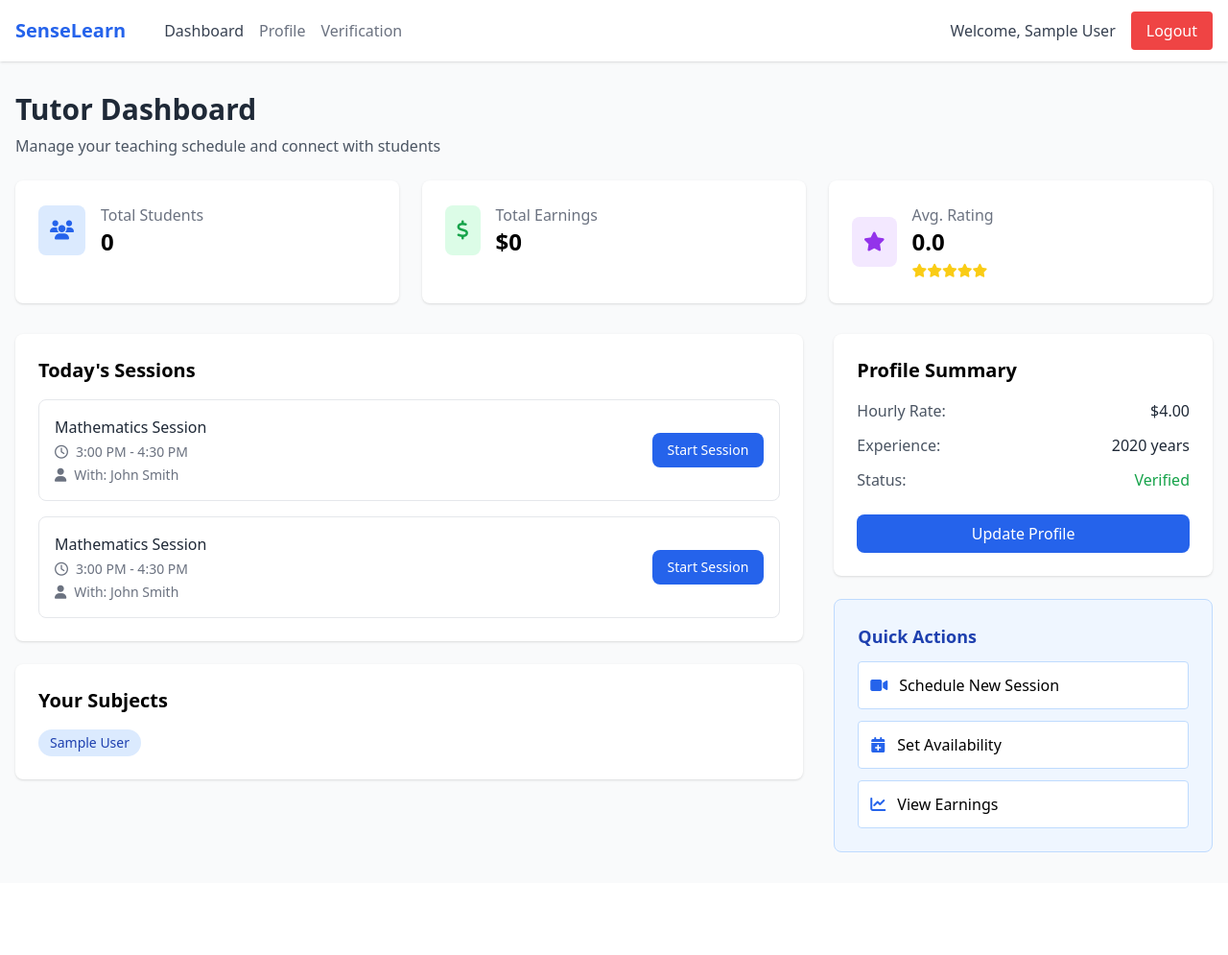
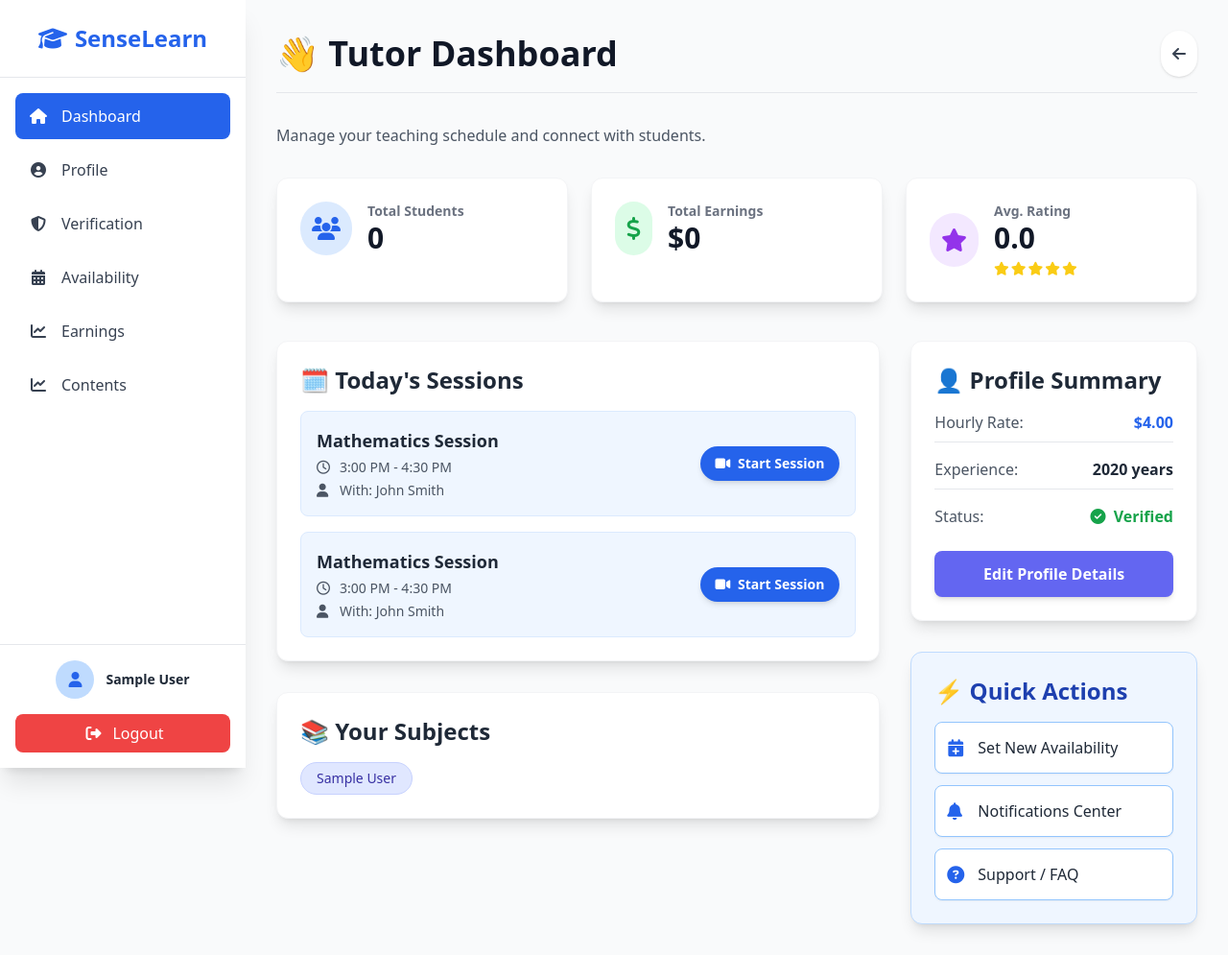
Before and after one commit to jubair2002/senseLearn-learning-hub, a Flask app: template templates/tutor/dashboard.html in a window 1280 px wide. Shown: the whole page at 96% size. Before the commit the page ends 888 px from the top, so only its background shows below. Run offline with Flask 3, Linux system fonts and the light colour scheme; the template is opened without the code that fills it: values that come from a table or form of the project are taken from there, others are empty; tables that the repository leaves empty hold one stand-in row (values such as "Sample post"); some libraries are stand-ins or nearby versions.

Commit message:
update dashboard desgin in tutor side

```diff
--- /dev/null
+++ b/templates/tutor/base_tutor.html
@@ -0,0 +1,144 @@
+<!DOCTYPE html>
+<html lang="en">
+<head>
+    <meta charset="UTF-8">
+    <meta name="viewport" content="width=device-width, initial-scale=1.0">
+    <title>{% block title %}Tutor Dashboard{% endblock %} - SenseLearn</title>
+    <script src="https://cdn.tailwindcss.com"></script>
+    <link rel="stylesheet" href="https://cdnjs.cloudflare.com/ajax/libs/font-awesome/6.4.0/css/all.min.css">
+
+    <style>
+        .sidebar {
+            width: 16rem; /* w-64 */
+            transition: width 0.3s ease-in-out;
+        }
+        .main-content {
+            margin-left: 16rem; /* ml-64 */
+            transition: margin-left 0.3s ease-in-out;
+        }
+        .sidebar-item-text {
+            opacity: 1;
+            transition: opacity 0.3s ease-in-out;
+        }
+        .sidebar-link-full {
+            justify-content: start;
+        }
+
+        /* COLLAPSED STATE */
+        .sidebar-collapsed .sidebar {
+            width: 5rem; /* w-20 */
+        }
+        .sidebar-collapsed .main-content {
+            margin-left: 5rem; /* ml-20 */
+        }
+        .sidebar-collapsed .sidebar-item-text,
+        .sidebar-collapsed .logo-text,
+        .sidebar-collapsed .tutor-info-name {
+            opacity: 0;
+            width: 0;
+            overflow: hidden;
+            white-space: nowrap;
+        }
+        .sidebar-collapsed .sidebar-link-full {
+            justify-content: center;
+        }
+    </style>
+</head>
+<body class="bg-gray-50 min-h-screen sidebar-expanded">
+
+    <div id="sidebar" class="fixed top-0 left-0 h-full bg-white shadow-xl flex flex-col z-30 sidebar">
+        <div class="p-6 border-b flex items-center justify-center">
+            <a href="/" class="text-2xl font-extrabold text-blue-600 flex items-center space-x-2">
+                <i class="fas fa-graduation-cap"></i>
+                <span class="logo-text">SenseLearn</span>
+            </a>
+        </div>
+
+        <nav class="flex-grow p-4 space-y-2">
+            <a href="/tutor/dashboard" class="flex items-center space-x-3 p-3 rounded-lg font-medium transition duration-150 ease-in-out sidebar-link-full
+                {% if active_page == 'dashboard' %}text-white bg-blue-600{% else %}text-gray-700 hover:bg-gray-100{% endif %}">
+                <i class="fas fa-home flex-shrink-0 w-6 text-center"></i>
+                <span class="sidebar-item-text">Dashboard</span>
+            </a>
+            <a href="/tutor/profile" class="flex items-center space-x-3 p-3 rounded-lg font-medium transition duration-150 ease-in-out sidebar-link-full
+                {% if active_page == 'profile' %}text-white bg-blue-600{% else %}text-gray-700 hover:bg-gray-100{% endif %}">
+                <i class="fas fa-user-circle flex-shrink-0 w-6 text-center"></i>
+                <span class="sidebar-item-text">Profile</span>
+            </a>
+            <a href="/tutor/verification" class="flex items-center space-x-3 p-3 rounded-lg font-medium transition duration-150 ease-in-out sidebar-link-full
+                {% if active_page == 'verification' %}text-white bg-blue-600{% else %}text-gray-700 hover:bg-gray-100{% endif %}">
+                <i class="fas fa-shield-alt flex-shrink-0 w-6 text-center"></i>
+                <span class="sidebar-item-text">Verification</span>
+            </a>
+            <a href="#" class="flex items-center space-x-3 p-3 rounded-lg font-medium transition duration-150 ease-in-out sidebar-link-full
+                {% if active_page == 'availability' %}text-white bg-blue-600{% else %}text-gray-700 hover:bg-gray-100{% endif %}">
+                <i class="fas fa-calendar-alt flex-shrink-0 w-6 text-center"></i>
+                <span class="sidebar-item-text">Availability</span>
+            </a>
+            <a href="#" class="flex items-center space-x-3 p-3 rounded-lg font-medium transition duration-150 ease-in-out sidebar-link-full
+                {% if active_page == 'earnings' %}text-white bg-blue-600{% else %}text-gray-700 hover:bg-gray-100{% endif %}">
+                <i class="fas fa-chart-line flex-shrink-0 w-6 text-center"></i>
+                <span class="sidebar-item-text">Earnings</span>
+            </a>
+             <a href="#" class="flex items-center space-x-3 p-3 rounded-lg font-medium transition duration-150 ease-in-out sidebar-link-full
+                {% if active_page == 'contents' %}text-white bg-blue-600{% else %}text-gray-700 hover:bg-gray-100{% endif %}">
+                <i class="fas fa-chart-line flex-shrink-0 w-6 text-center"></i>
+                <span class="sidebar-item-text">Contents</span>
+            </a>
+            {% block sidebar_links %}{% endblock %}
+        </nav>
+
+        <div class="p-4 border-t">
+            <div class="flex items-center justify-center mb-4">
+                <div class="w-10 h-10 bg-blue-200 rounded-full flex items-center justify-center mr-3 flex-shrink-0">
+                    <i class="fas fa-user text-blue-600"></i>
+                </div>
+                <span class="text-sm font-semibold text-gray-800 truncate tutor-info-name">{{ user.full_name }}</span>
+            </div>
+
+            <a href="/logout" class="flex items-center justify-center space-x-2 w-full py-2 bg-red-500 text-white rounded-lg font-medium hover:bg-red-600 transition duration-150 ease-in-out sidebar-link-full">
+                <i class="fas fa-sign-out-alt flex-shrink-0 w-6 text-center"></i>
+                <span class="sidebar-item-text">Logout</span>
+            </a>
+        </div>
+    </div>
+
+    <div id="main-content" class="flex-grow p-8 main-content">
+        <div class="mb-8 border-b pb-4 flex justify-between items-center">
+            <h1 class="text-4xl font-extrabold text-gray-900">{% block content_header %}{% endblock %}</h1>
+            <button id="sidebar-toggle" onclick="toggleSidebar()" class="p-3 bg-white text-gray-700 rounded-full shadow hover:bg-gray-100 focus:outline-none focus:ring-2 focus:ring-blue-500">
+                <i id="toggle-icon" class="fas fa-arrow-left"></i>
+            </button>
+        </div>
+
+        <div class="max-w-7xl mx-auto">
+            {% block content %}{% endblock %}
+        </div>
+    </div>
+
+    {% block scripts %}
+    <script>
+        function toggleSidebar() {
+            const body = document.body;
+            const icon = document.getElementById('toggle-icon');
+
+            // Check current state and toggle class on body
+            if (body.classList.contains('sidebar-expanded')) {
+                body.classList.remove('sidebar-expanded');
+                body.classList.add('sidebar-collapsed');
+                // Change icon to 'expand'
+                icon.classList.remove('fa-arrow-left');
+                icon.classList.add('fa-arrow-right');
+            } else {
+                body.classList.remove('sidebar-collapsed');
+                body.classList.add('sidebar-expanded');
+                // Change icon to 'collapse'
+                icon.classList.remove('fa-arrow-right');
+                icon.classList.add('fa-arrow-left');
+            }
+        }
+    </script>
+    {% endblock %}
+
+</body>
+</html>
--- a/templates/tutor/dashboard.html
+++ b/templates/tutor/dashboard.html
@@ -1,92 +1,66 @@
-<!DOCTYPE html>
-<html lang="en">
-<head>
-    <meta charset="UTF-8">
-    <meta name="viewport" content="width=device-width, initial-scale=1.0">
-    <title>Tutor Dashboard - SenseLearn</title>
-    <script src="https://cdn.tailwindcss.com"></script>
-    <link rel="stylesheet" href="https://cdnjs.cloudflare.com/ajax/libs/font-awesome/6.4.0/css/all.min.css">
-</head>
-<body class="bg-gray-50 min-h-screen">
-    <!-- Navigation -->
-    <nav class="bg-white shadow">
-        <div class="max-w-7xl mx-auto px-4">
-            <div class="flex justify-between h-16">
+{% extends "tutor/base_tutor.html" %}
+
+{% set active_page = 'dashboard' %}
+
+{% block title %}Dashboard{% endblock %}
+
+{% block content_header %}👋 Tutor Dashboard{% endblock %}
+
+{% block content %}
+    <p class="text-gray-600 mb-8">Manage your teaching schedule and connect with students.</p>
+
+    {% if not user.is_verified %}
+    <div class="bg-yellow-100 border-l-4 border-yellow-500 p-4 mb-6 rounded-lg">
         <div class="flex items-center">
-                    <a href="/" class="text-xl font-bold text-blue-600">SenseLearn</a>
-                    <div class="ml-10 flex space-x-4">
-                        <a href="/tutor/dashboard" class="text-gray-700 hover:text-gray-900 font-medium">Dashboard</a>
-                        <a href="/tutor/profile" class="text-gray-500 hover:text-gray-700">Profile</a>
-                        <a href="/tutor/verification" class="text-gray-500 hover:text-gray-700">Verification</a>
-                    </div>
-                </div>
-                <div class="flex items-center space-x-4">
-                    <span class="text-gray-700">Welcome, {{ user.full_name }}</span>
-                    <a href="/logout" class="bg-red-500 text-white px-4 py-2 rounded hover:bg-red-600">Logout</a>
-                </div>
-            </div>
-        </div>
-    </nav>
-
-    <!-- Dashboard Content -->
-    <div class="max-w-7xl mx-auto px-4 py-8">
-        <h1 class="text-3xl font-bold text-gray-800 mb-2">Tutor Dashboard</h1>
-        <p class="text-gray-600 mb-6">Manage your teaching schedule and connect with students</p>
-
-        <!-- Verification Alert -->
-        {% if not user.is_verified %}
-        <div class="bg-yellow-50 border-l-4 border-yellow-400 p-4 mb-6">
-            <div class="flex">
             <div class="flex-shrink-0">
-                    <i class="fas fa-exclamation-triangle text-yellow-400"></i>
+                <i class="fas fa-exclamation-triangle text-yellow-500 text-lg"></i>
             </div>
             <div class="ml-3">
-                    <p class="text-sm text-yellow-700">
+                <p class="text-sm text-yellow-800">
                     Your tutor account is not verified yet.
-                        <a href="/tutor/verification" class="font-medium underline">Complete verification →</a>
+                    <a href="/tutor/verification" class="font-bold underline hover:text-yellow-900">Complete verification →</a>
                 </p>
             </div>
         </div>
     </div>
     {% endif %}
 
-        <!-- Stats Cards -->
-        <div class="grid grid-cols-1 md:grid-cols-3 gap-6 mb-8">
-            <div class="bg-white p-6 rounded-lg shadow">
+    <div class="grid grid-cols-1 md:grid-cols-3 gap-6 mb-10">
+        <div class="bg-white p-6 rounded-xl shadow-lg border border-gray-100 transition duration-300 hover:shadow-xl">
             <div class="flex items-center">
-                    <div class="p-3 bg-blue-100 rounded-lg mr-4">
-                        <i class="fas fa-users text-blue-600 text-xl"></i>
+                <div class="p-3 bg-blue-100 rounded-full mr-4">
+                    <i class="fas fa-users text-blue-600 text-2xl"></i>
                 </div>
                 <div>
-                        <p class="text-gray-500">Total Students</p>
-                        <p class="text-2xl font-bold" id="total-students">0</p>
+                    <p class="text-gray-500 text-sm font-semibold">Total Students</p>
+                    <p class="text-3xl font-bold text-gray-900" id="total-students">0</p>
                 </div>
             </div>
         </div>
 
-            <div class="bg-white p-6 rounded-lg shadow">
+        <div class="bg-white p-6 rounded-xl shadow-lg border border-gray-100 transition duration-300 hover:shadow-xl">
             <div class="flex items-center">
-                    <div class="p-3 bg-green-100 rounded-lg mr-4">
-                        <i class="fas fa-dollar-sign text-green-600 text-xl"></i>
+                <div class="p-3 bg-green-100 rounded-full mr-4">
+                    <i class="fas fa-dollar-sign text-green-600 text-2xl"></i>
                 </div>
                 <div>
-                        <p class="text-gray-500">Total Earnings</p>
-                        <p class="text-2xl font-bold">$<span id="total-earnings">0</span></p>
+                    <p class="text-gray-500 text-sm font-semibold">Total Earnings</p>
+                    <p class="text-3xl font-bold text-gray-900">$<span id="total-earnings">0</span></p>
                 </div>
             </div>
         </div>
 
-            <div class="bg-white p-6 rounded-lg shadow">
+        <div class="bg-white p-6 rounded-xl shadow-lg border border-gray-100 transition duration-300 hover:shadow-xl">
             <div class="flex items-center">
-                    <div class="p-3 bg-purple-100 rounded-lg mr-4">
-                        <i class="fas fa-star text-purple-600 text-xl"></i>
+                <div class="p-3 bg-purple-100 rounded-full mr-4">
+                    <i class="fas fa-star text-purple-600 text-2xl"></i>
                 </div>
                 <div>
-                        <p class="text-gray-500">Avg. Rating</p>
-                        <p class="text-2xl font-bold" id="avg-rating">0.0</p>
+                    <p class="text-gray-500 text-sm font-semibold">Avg. Rating</p>
+                    <p class="text-3xl font-bold text-gray-900" id="avg-rating">0.0</p>
                     <div class="flex items-center mt-1">
                         {% for i in range(5) %}
-                            <i class="fas fa-star text-yellow-400 text-sm"></i>
+                        <i class="fas fa-star text-yellow-400 text-sm mr-0.5"></i>
                         {% endfor %}
                     </div>
                 </div>
@@ -94,27 +68,25 @@
         </div>
     </div>
 
-        <!-- Main Content -->
     <div class="grid grid-cols-1 lg:grid-cols-3 gap-8">
-            <!-- Left Column -->
         <div class="lg:col-span-2">
-                <div class="bg-white rounded-lg shadow p-6 mb-6">
-                    <h2 class="text-xl font-semibold mb-4">Today's Sessions</h2>
+            <div class="bg-white rounded-xl shadow-lg p-6 mb-8 border border-gray-100">
+                <h2 class="text-2xl font-bold text-gray-800 mb-4">🗓️ Today's Sessions</h2>
                 <div class="space-y-4">
                     {% for i in range(2) %}
-                        <div class="flex items-center justify-between p-4 border border-gray-200 rounded-lg">
+                    <div class="flex items-center justify-between p-4 border border-blue-100 bg-blue-50 rounded-lg hover:shadow-md transition duration-200">
                         <div>
-                                <h3 class="font-medium text-gray-800">Mathematics Session</h3>
-                                <p class="text-sm text-gray-500 mt-1">
-                                    <i class="far fa-clock mr-2"></i>3:00 PM - 4:30 PM
+                            <h3 class="font-semibold text-lg text-gray-800">Mathematics Session</h3>
+                            <p class="text-sm text-gray-600 mt-1">
+                                <i class="far fa-clock w-4 mr-2"></i>3:00 PM - 4:30 PM
                             </p>
-                                <p class="text-sm text-gray-500 mt-1">
-                                    <i class="fas fa-user mr-2"></i>With: John Smith
+                            <p class="text-sm text-gray-600 mt-1">
+                                <i class="fas fa-user w-4 mr-2"></i>With: John Smith
                             </p>
                         </div>
                         <div>
-                                <button class="px-4 py-2 bg-blue-600 text-white rounded-lg text-sm font-medium hover:bg-blue-700">
-                                    Start Session
+                            <button class="px-4 py-2 bg-blue-600 text-white rounded-full text-sm font-semibold hover:bg-blue-700 transition duration-200 shadow-md">
+                                <i class="fas fa-video mr-1"></i> Start Session
                             </button>
                         </div>
                     </div>
@@ -122,11 +94,11 @@
                 </div>
             </div>
 
-                <div class="bg-white rounded-lg shadow p-6">
-                    <h2 class="text-xl font-semibold mb-4">Your Subjects</h2>
-                    <div class="flex flex-wrap gap-2">
+            <div class="bg-white rounded-xl shadow-lg p-6 border border-gray-100">
+                <h2 class="text-2xl font-bold text-gray-800 mb-4">📚 Your Subjects</h2>
+                <div class="flex flex-wrap gap-3">
                     {% for subject in user.subjects.split(',') %}
-                        <span class="px-3 py-1 bg-blue-100 text-blue-800 rounded-full text-sm">
+                    <span class="px-4 py-1.5 bg-indigo-100 text-indigo-800 rounded-full text-sm font-medium border border-indigo-200">
                         {{ subject.strip() }}
                     </span>
                     {% endfor %}
@@ -134,56 +106,57 @@
             </div>
         </div>
 
-            <!-- Right Column -->
         <div>
-                <div class="bg-white rounded-lg shadow p-6 mb-6">
-                    <h2 class="text-xl font-semibold mb-4">Profile Summary</h2>
-                    <div class="space-y-3">
-                        <div class="flex justify-between">
+            <div class="bg-white rounded-xl shadow-lg p-6 mb-8 border border-gray-100">
+                <h2 class="text-2xl font-bold text-gray-800 mb-4">👤 Profile Summary</h2>
+                <div class="space-y-4">
+                    <div class="flex justify-between items-center border-b pb-2">
                         <span class="text-gray-600">Hourly Rate:</span>
-                            <span class="font-medium text-gray-800">${{ "%.2f"|format(user.hourly_rate) }}</span>
+                        <span class="font-bold text-blue-600">${{ "%.2f"|format(user.hourly_rate) }}</span>
                     </div>
-                        <div class="flex justify-between">
+                    <div class="flex justify-between items-center border-b pb-2">
                         <span class="text-gray-600">Experience:</span>
-                            <span class="font-medium text-gray-800">{{ user.experience_years }} years</span>
+                        <span class="font-bold text-gray-800">{{ user.experience_years }} years</span>
                     </div>
-                        <div class="flex justify-between">
+                    <div class="flex justify-between items-center">
                         <span class="text-gray-600">Status:</span>
-                            <span class="font-medium {% if user.is_verified %}text-green-600{% else %}text-yellow-600{% endif %}">
+                        <span class="font-bold {% if user.is_verified %}text-green-600{% else %}text-yellow-600{% endif %}">
+                            <i class="fas {% if user.is_verified %}fa-check-circle{% else %}fa-clock{% endif %} mr-1"></i>
                             {% if user.is_verified %}Verified{% else %}Pending Verification{% endif %}
                         </span>
                     </div>
                 </div>
 
                 <div class="mt-6">
-                        <a href="/tutor/profile" class="block text-center w-full py-2 bg-blue-600 text-white rounded-lg font-medium hover:bg-blue-700">
-                            Update Profile
+                    <a href="/tutor/profile" class="block text-center w-full py-3 bg-indigo-500 text-white rounded-lg font-semibold hover:bg-indigo-600 transition duration-200 shadow-md">
+                        Edit Profile Details
                     </a>
                 </div>
             </div>
 
-                <div class="bg-blue-50 border border-blue-200 rounded-lg p-6">
-                    <h3 class="text-lg font-semibold text-blue-800 mb-3">Quick Actions</h3>
+            <div class="bg-blue-50 border border-blue-200 rounded-xl p-6 shadow-lg">
+                <h3 class="text-2xl font-bold text-blue-800 mb-4">⚡ Quick Actions</h3>
                 <div class="space-y-3">
-                        <a href="#" class="flex items-center p-3 bg-white rounded border border-blue-200 hover:bg-blue-50">
-                            <i class="fas fa-video text-blue-600 mr-3"></i>
-                            <span>Schedule New Session</span>
+                    <a href="#" class="flex items-center p-3 bg-white rounded-lg border border-blue-300 hover:bg-blue-100 transition duration-200 shadow-sm">
+                        <i class="fas fa-calendar-plus text-blue-600 text-lg w-5 mr-3"></i>
+                        <span class="font-medium text-gray-800">Set New Availability</span>
                     </a>
-                        <a href="#" class="flex items-center p-3 bg-white rounded border border-blue-200 hover:bg-blue-50">
-                            <i class="fas fa-calendar-plus text-blue-600 mr-3"></i>
-                            <span>Set Availability</span>
+                    <a href="#" class="flex items-center p-3 bg-white rounded-lg border border-blue-300 hover:bg-blue-100 transition duration-200 shadow-sm">
+                        <i class="fas fa-bell text-blue-600 text-lg w-5 mr-3"></i>
+                        <span class="font-medium text-gray-800">Notifications Center</span>
                     </a>
-                        <a href="#" class="flex items-center p-3 bg-white rounded border border-blue-200 hover:bg-blue-50">
-                            <i class="fas fa-chart-line text-blue-600 mr-3"></i>
-                            <span>View Earnings</span>
+                    <a href="#" class="flex items-center p-3 bg-white rounded-lg border border-blue-300 hover:bg-blue-100 transition duration-200 shadow-sm">
+                        <i class="fas fa-question-circle text-blue-600 text-lg w-5 mr-3"></i>
+                        <span class="font-medium text-gray-800">Support / FAQ</span>
                     </a>
                 </div>
             </div>
         </div>
     </div>
-    </div>
+{% endblock %}
 
-    <script>
+{% block scripts %}
+    {{ super() }} <script>
         // Load dashboard stats
         fetch('/tutor/api/stats')
             .then(response => response.json())
@@ -194,5 +167,4 @@
             })
             .catch(error => console.error('Error:', error));
     </script>
-</body>
-</html>
+{% endblock %}
```
Also changed, not shown: templates/tutor/profile.html (+50 -66 lines), templates/tutor/verification.html (+39 -63 lines). Lines whose indentation alone changed are shown as unchanged.
